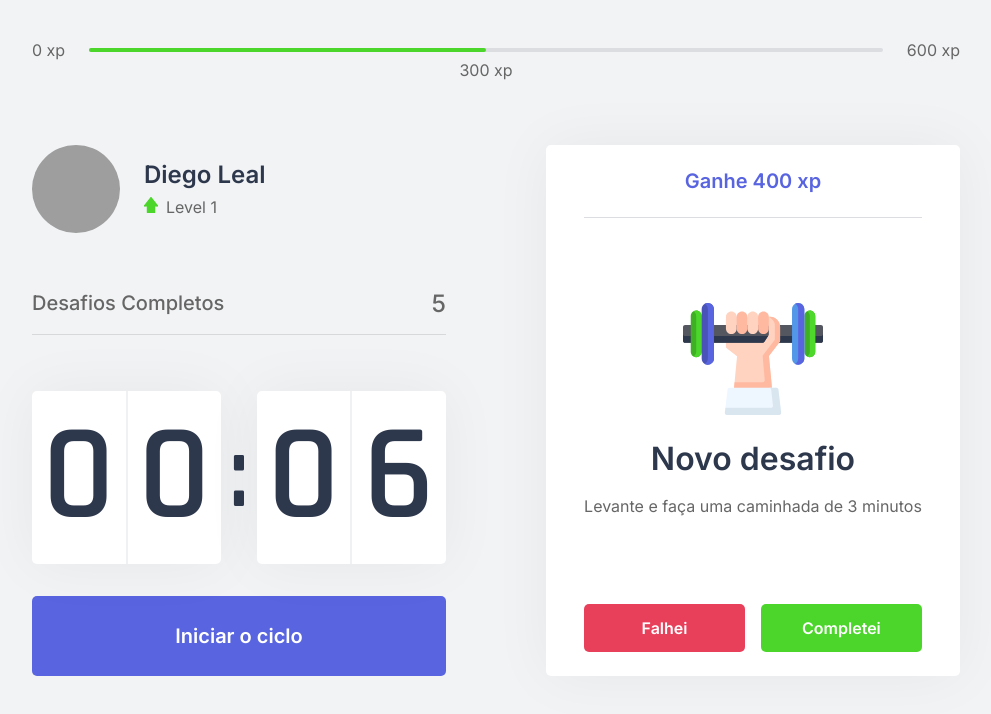
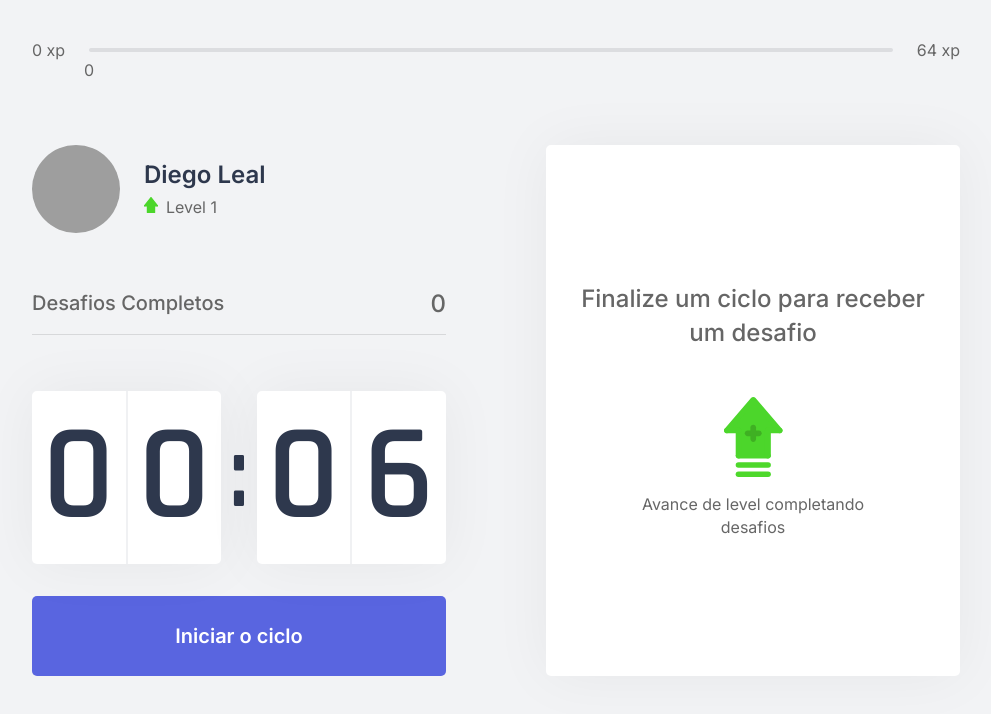
Before and after one commit to lealdi/NLW-04, a Next.js app: page / in a window 1280 px wide. Shown: the top 714 px of the page, without its empty margins (144-1135 px from the left). Built offline with nearby package versions, Linux system fonts and the light colour scheme; grey boxes are pictures that could not be loaded.

Commit message:
Updates and Finished day3

```diff
--- a/src/components/ChallengeBox.tsx
+++ b/src/components/ChallengeBox.tsx
@@ -3,26 +3,24 @@ import { ChallengesContext } from "../contexts/ChallengesContext";
 import styles from "../styles/components/ChallengeBox.module.css"
 
 export function ChallengeBox() {
-    const contextData = useContext(ChallengesContext)
+    const { activeChallenge, resetChallenge } = useContext(ChallengesContext)
 
-    console.log(contextData)
 
-    const hasActiveChallenge = true;
 
     return (
         <div className={styles.challengeBoxContainer}>
-            {hasActiveChallenge ? (
+            { activeChallenge ? (
             <div className={styles.challengeActive}>
-                <header>Ganhe 400 xp</header>
+                <header>{activeChallenge.amount}</header>
 
                 <main>
-                    <img src="icons/body.svg" />
+                    <img src={`icons/${activeChallenge.type}.svg`} />
                     <strong>Novo desafio</strong>
-                    <p>Levante e faça uma caminhada de 3 minutos</p>
+                    <p>{activeChallenge.description}</p>
                 </main>
 
                 <footer>
-                    <button className={styles.challengeFailedButton} type="button">Falhei</button>
+                    <button className={styles.challengeFailedButton} type="button" onClick={resetChallenge}>Falhei</button>
                     <button className={styles.challengeSucceededButton} type="button">Completei</button>
                 </footer>
             </div>
--- a/src/components/CompletedChallenges.tsx
+++ b/src/components/CompletedChallenges.tsx
@@ -1,10 +1,14 @@
+import { useContext } from "react";
+import { ChallengesContext } from "../contexts/ChallengesContext";
 import styles from  "../styles/components/CompletedChallenges.module.css"
 
 export function CompletedChallenges() {
+    const { challengesCompleted  } = useContext(ChallengesContext);
+
     return(
         <div className={styles.completedChallengesContainer}>
             <span>Desafios Completos</span>
-            <span>5</span>
+            <span>{challengesCompleted}</span>
         </div>
     );
 }
--- a/src/components/ExperienceBar.tsx
+++ b/src/components/ExperienceBar.tsx
@@ -1,15 +1,23 @@
+import { useContext } from "react";
+import { ChallengesContext } from "../contexts/ChallengesContext";
 import styles from "../styles/components/ExperienceBar.module.css";
 
 export function ExperienceBar() {
+    const {currentExperience, experienceToNextLevel} = useContext(ChallengesContext);
+
+    const percentToNextLevel = Math.round(currentExperience * 100) / experienceToNextLevel;
+
     return (
         <header className={styles.experienceBar}>
             <span>0 xp</span>
             <div>
-                <div style={{width: "50%"}}/>
+                <div style={{width: `${percentToNextLevel}%` }}/>
 
-                <span className={styles.currentExperience} style={{left:"50%"}}>300 xp</span>
+                <span className={styles.currentExperience} style={{ left: `${percentToNextLevel}%`  }}>
+                    {currentExperience}
+                </span>
             </div>
-            <span>600 xp</span>
+            <span>{experienceToNextLevel} xp</span>
         </header>
     )
 }
--- a/src/contexts/ChallengesContext.tsx
+++ b/src/contexts/ChallengesContext.tsx
@@ -1,12 +1,21 @@
 import {createContext, useState, ReactNode} from "react"
 import challenges from "../../challenges.json"
 
+interface Challenge {
+    type: "body" | "eye"
+    description: string;
+    amount: number;
+}
+
 interface ChallengesContextData {
     level: number;
-    currentExperience: Number;
-    challengesCompleted: Number;
+    currentExperience: number;
+    experienceToNextLevel: number;
+    challengesCompleted: number;
+    activeChallenge: Challenge;
     levelUp: () => void;
     startNewChallenge: () => void;
+    resetChallenge: () => void;
 }
 
 interface ChallengesProviderProps {
@@ -22,6 +31,8 @@ export function ChallengesProvider({ children }: ChallengesProviderProps) {
 
     const [activeChallenge, setActiveChallenge] = useState(null)
 
+    const experienceToNextLevel = Math.pow((level + 1) * 4, 2)
+
     function levelUp () {
     setLevel(level + 1)
   }
@@ -33,14 +44,21 @@ export function ChallengesProvider({ children }: ChallengesProviderProps) {
       setActiveChallenge(challenge)
   }
 
+  function resetChallenge() {
+      setActiveChallenge(null)
+  }
+
     return (
        <ChallengesContext.Provider
         value={{
             level,
             currentExperience,
+            experienceToNextLevel,
             challengesCompleted,
             levelUp,
             startNewChallenge,
+            activeChallenge,
+            resetChallenge,
         }}
        >
             {children}
```
